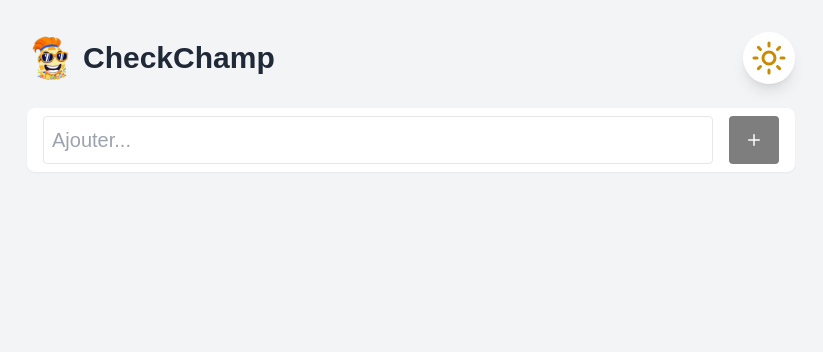
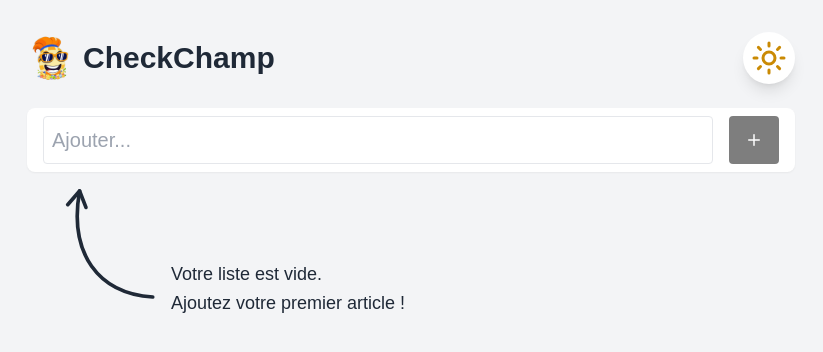
Before and after one commit to realjck/check-champ, a React (Vite) app: page / in a window 1280 px wide. Shown: the top 352 px of the page, without its empty margins (229-1052 px from the left). Built offline with nearby package versions, Linux system fonts and the light colour scheme; a web font is replaced by a local one.

Commit message:
Ajoute indication flèche quand la liste est vide

```diff
--- a/src/App.tsx
+++ b/src/App.tsx
@@ -17,6 +17,7 @@ import {
 import { Plus, Moon, Sun } from 'lucide-react';
 import { useStore } from './store';
 import { ProductItem } from './components/ProductItem';
+import { EmptyListHint } from './components/EmptyListHint';
 import logo from './assets/images/logo.png';
 import { restrictToFirstScrollableAncestor } from '@dnd-kit/modifiers';
 
@@ -124,6 +125,8 @@ function App() {
           </div>
         </form>
 
+        {products.length === 0 && <EmptyListHint />}
+
         <DndContext
           sensors={sensors}
           collisionDetection={closestCenter}
--- /dev/null
+++ b/src/components/EmptyListHint.tsx
@@ -0,0 +1,25 @@
+/** Hint shown when the list is empty: a curved arrow pointing up to the input field. */
+export function EmptyListHint() {
+  return (
+    <div className="flex items-start gap-2 -mt-6 pl-6 text-gray-800 dark:text-white select-none">
+      <svg
+        viewBox="0 0 120 140"
+        className="w-24 h-28 sm:w-28 sm:h-32 shrink-0"
+        fill="none"
+        stroke="currentColor"
+        strokeWidth="4"
+        strokeLinecap="round"
+        strokeLinejoin="round"
+        aria-hidden="true"
+      >
+        <path d="M110 128 C 50 124, 18 80, 30 12" />
+        <path d="M17 27 L30 12 L37 30" />
+      </svg>
+      <p className="pt-16 sm:pt-20 text-lg leading-relaxed">
+        Votre liste est vide.
+        <br />
+        Ajoutez votre premier article&nbsp;!
+      </p>
+    </div>
+  );
+}
```
